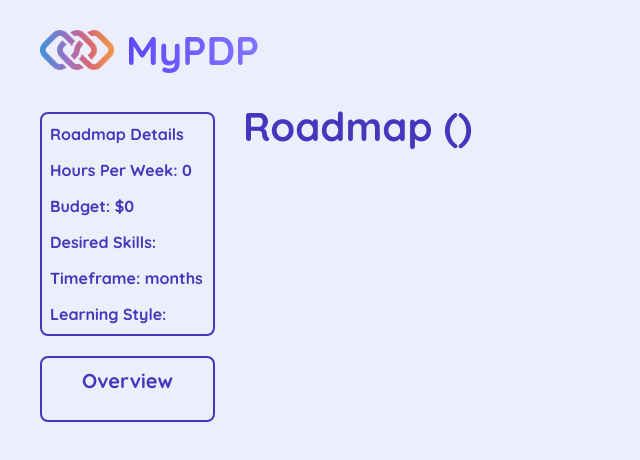
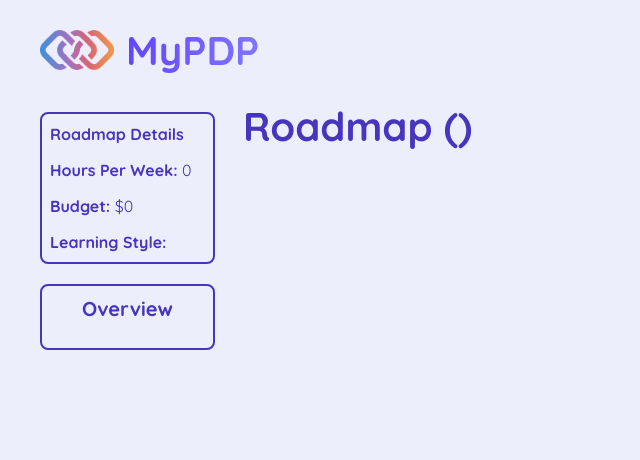
Before and after one commit to britzky/career-coach, a React (Vite) app in the folder frontend/career-coach/: page /roadmap in a window 1280 px wide. Shown: the top 460 px of the page, without its empty margins (0-640 px from the left). Built offline with nearby package versions, Linux system fonts and the light colour scheme.

Commit message:
Fixed roadmap details text

```diff
--- a/frontend/career-coach/src/pages/Roadmap/RoadmapDetails.tsx
+++ b/frontend/career-coach/src/pages/Roadmap/RoadmapDetails.tsx
@@ -6,11 +6,9 @@ export const RoadmapDetails = () => {
   return (
     <div className="border-2 border-purpleText p-2 text-purpleText rounded-lg space-y-3">
         <h1 className="font-bold">Roadmap Details</h1>
-        <p className="font-bold">Hours Per Week: <span>{careerDetails.hours_dedicated_to_learning}</span></p>
-        <p className="font-bold">Budget: $<span>{careerDetails.budget}</span></p>
-        <p className="font-bold">Desired Skills: <span>{careerDetails.skills.join(', ')}</span></p>
-        <p className="font-bold">Timeframe: <span>{careerDetails.timeframe} months</span></p>
-        <p className="font-bold">Learning Style: <span>{careerDetails.preferred_learning_style}</span></p>
+        <p className="font-bold">Hours Per Week: <span className="font-normal">{careerDetails.hours_dedicated_to_learning}</span></p>
+        <p className="font-bold">Budget: <span className="font-normal">${careerDetails.budget}</span></p>
+        <p className="font-bold">Learning Style: <span className="font-normal">{careerDetails.preferred_learning_style}</span></p>
     </div>
   )
 }
```
